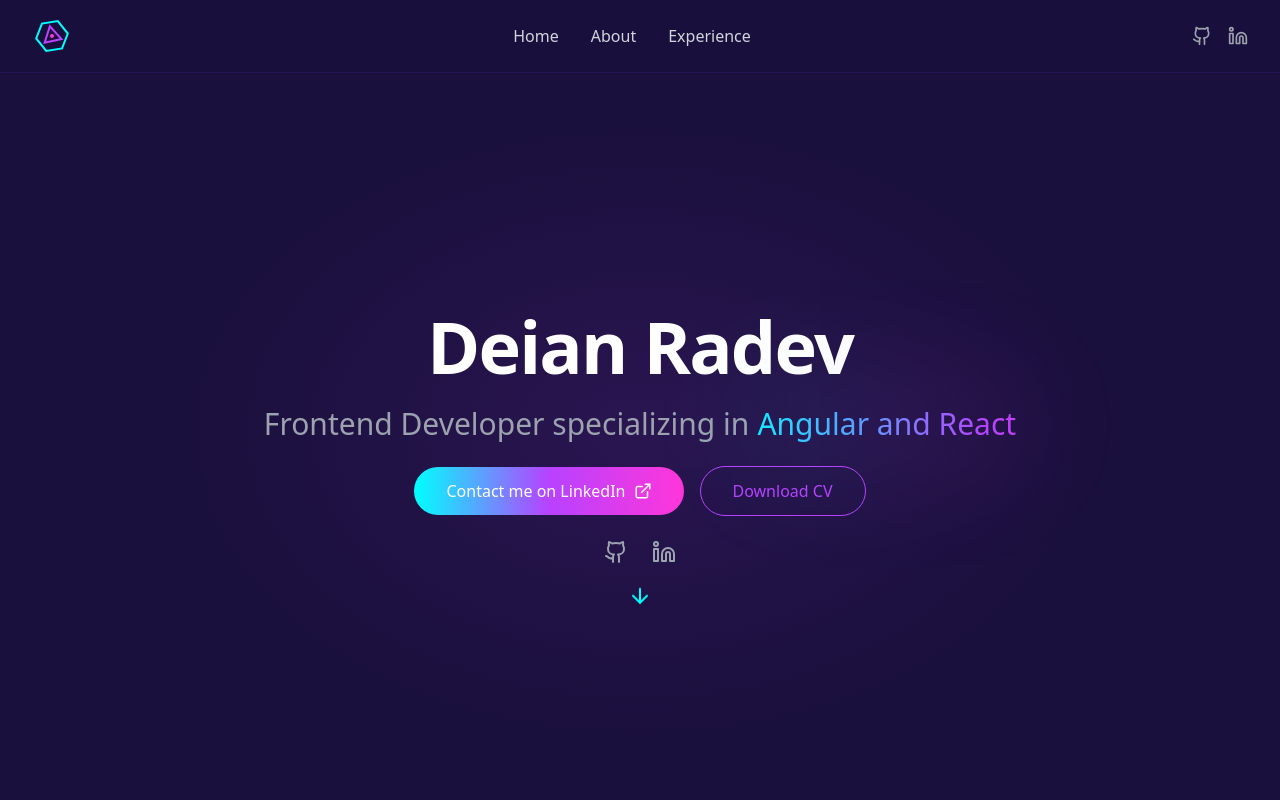
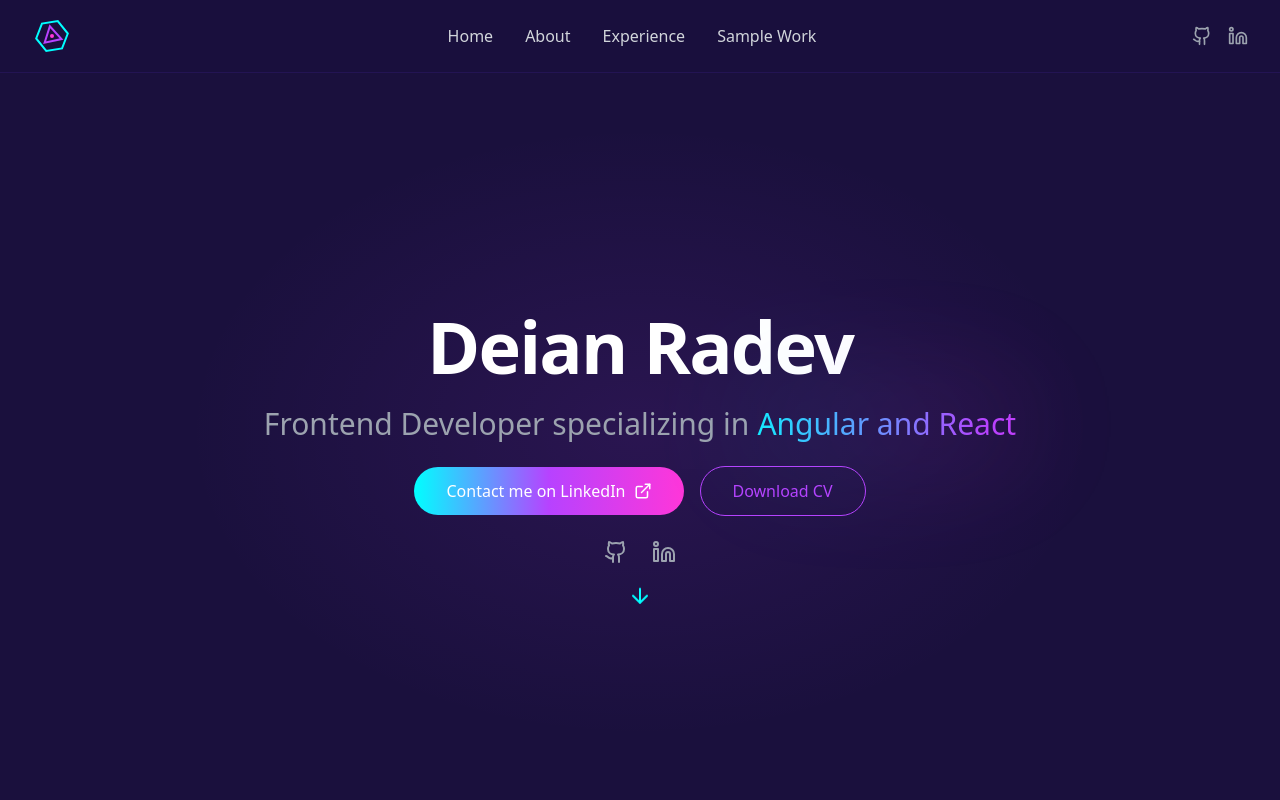
Before and after one commit to deianradev/portfolio-website, a React (Vite) app: page / in a window 1280 px wide. Shown: the top 800 px of the page. Built offline with nearby package versions, Linux system fonts and the light colour scheme.

Commit message:
add sample work to nav menu

```diff
--- a/src/components/Footer.tsx
+++ b/src/components/Footer.tsx
@@ -26,6 +26,7 @@
               <a href="#home" className="text-gray-400 hover:text-accent-cyan transition-colors text-sm sm:text-base">Home</a>
               <a href="#about" className="text-gray-400 hover:text-accent-cyan transition-colors text-sm sm:text-base">About</a>
               <a href="#experience" className="text-gray-400 hover:text-accent-cyan transition-colors text-sm sm:text-base">Experience</a>
+              <a href="#sample-work" className="text-gray-400 hover:text-accent-cyan transition-colors text-sm sm:text-base">Sample Work</a>
               <a href="/resume.pdf" className="text-gray-400 hover:text-accent-cyan transition-colors text-sm sm:text-base">Resume</a>
             </div>
           </div>
--- a/src/components/Header.tsx
+++ b/src/components/Header.tsx
@@ -71,6 +71,7 @@
     { href: "home", text: "Home" },
     { href: "about", text: "About" },
     { href: "experience", text: "Experience" },
+    { href: "sample-work", text: "Sample Work" },
   ];
 
   return (
```
